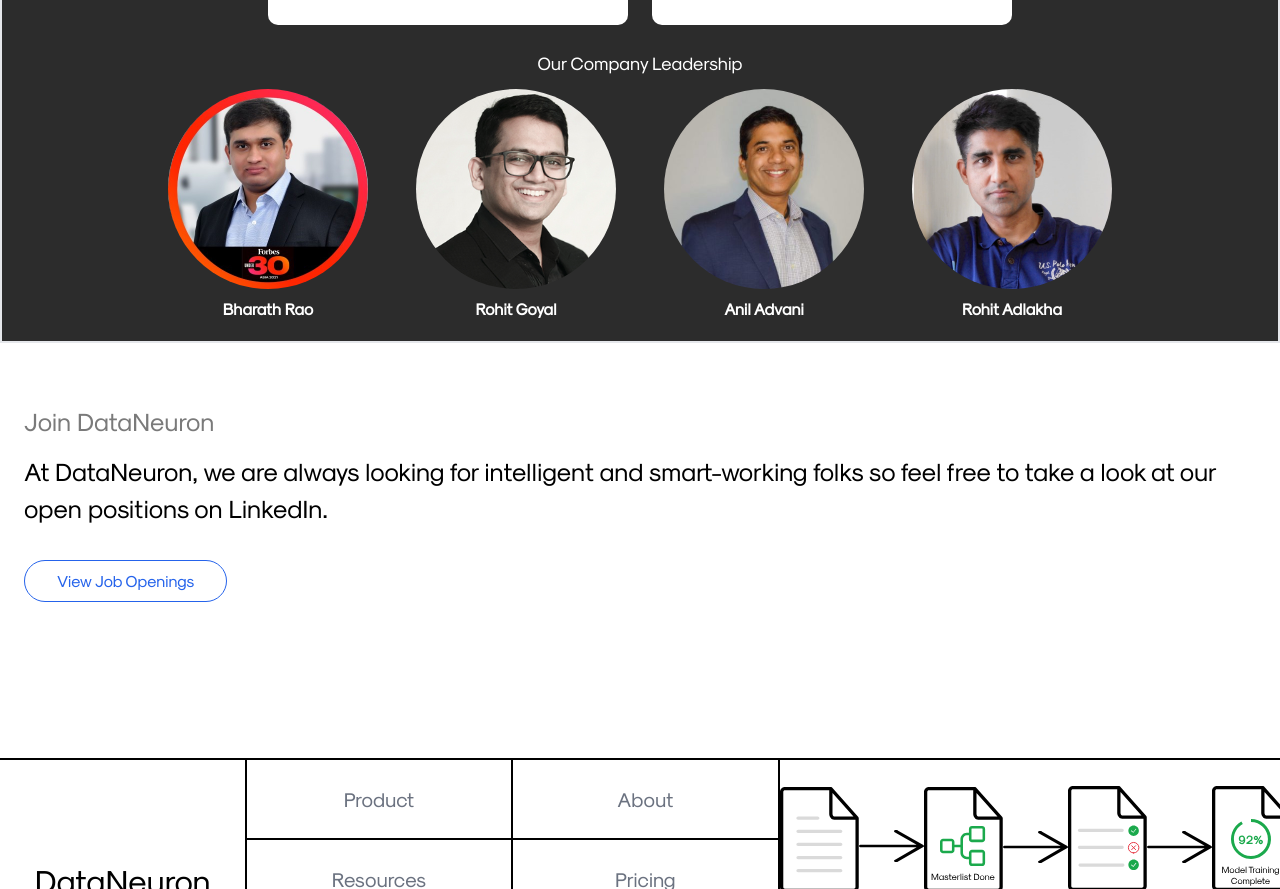
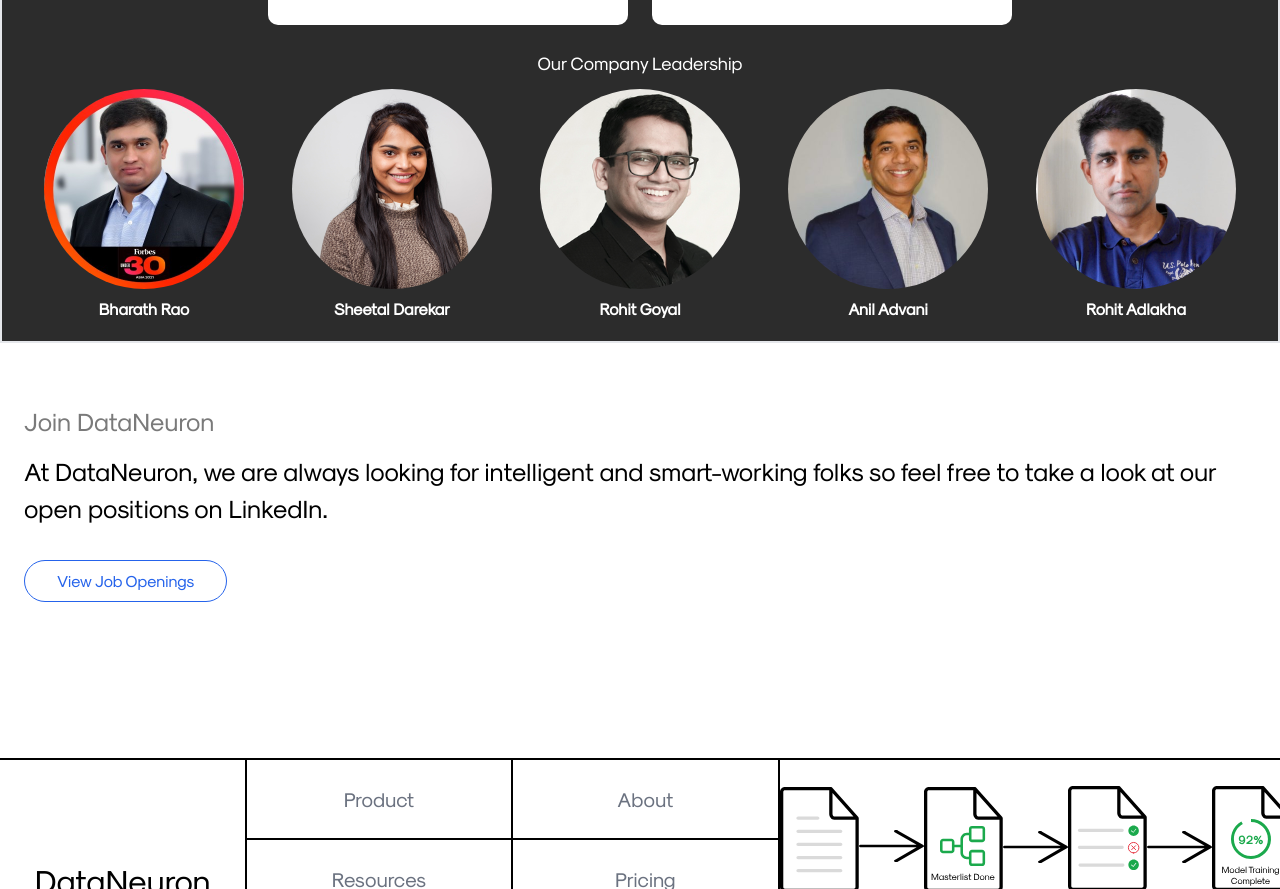
Before and after one commit to jayprakashdev/dataneuron-new, a Next.js app: page /about in a window 1280 px wide. Shown: the part 1136-2025 px from the top of the page. Built offline with nearby package versions, Linux system fonts and the light colour scheme.

Commit message:
added co founder to the about page

```diff
--- a/pages/about.jsx
+++ b/pages/about.jsx
@@ -1,5 +1,3 @@
-import { useEffect, useState } from "react";
-import ButtonComponent from "../components/buttonComponent";
 import Layout from "../components/layout";
 import Link from "next/link";
 import { Typewriter } from "react-simple-typewriter";
@@ -170,6 +168,22 @@
                 <p className="my-2 w-full text-center font-bold">Bharath Rao</p>
               </div>
             </a>
+            <a href="https://www.linkedin.com/in/sheetaldarekar/">
+              <div
+                className={
+                  "flex justify-center flex-col items-center transform hover:scale-105 duration-500"
+                }
+              >
+                <img
+                  className={"rounded-full"}
+                  width={200}
+                  height={200}
+                  src="/img/sheetal.jpg"
+                  alt="Sheetal Darekar"
+                />
+                <p className="my-2 w-full text-center font-bold">Sheetal Darekar</p>
+              </div>
+            </a>
             <a href="ps://www.linkedin.com/in/rohit-goyal/">
               <div
                 className={
```
Also changed, not shown: public/img/sheetal.jpg (added), 1 other file (tests, documents, lock files or other folders).
